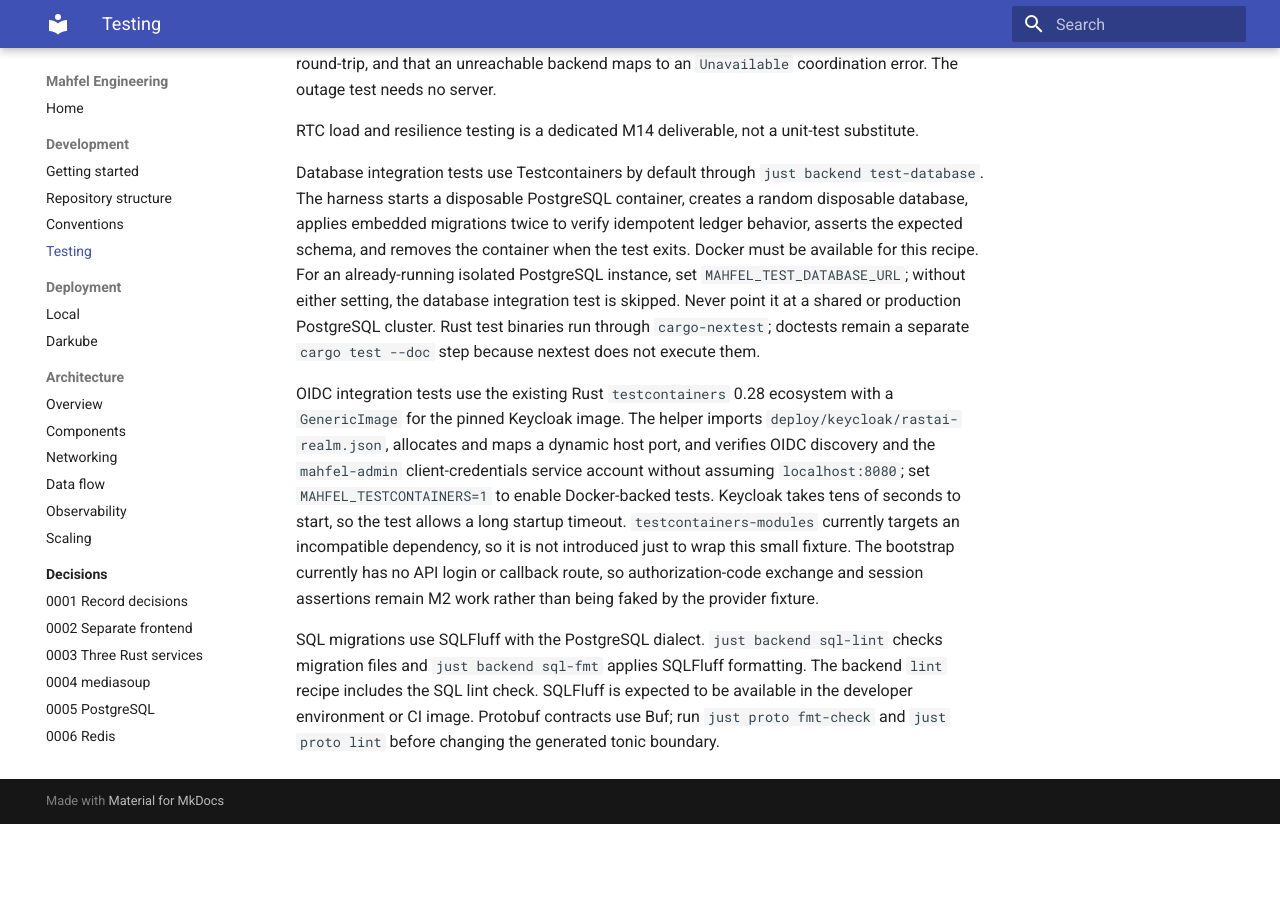
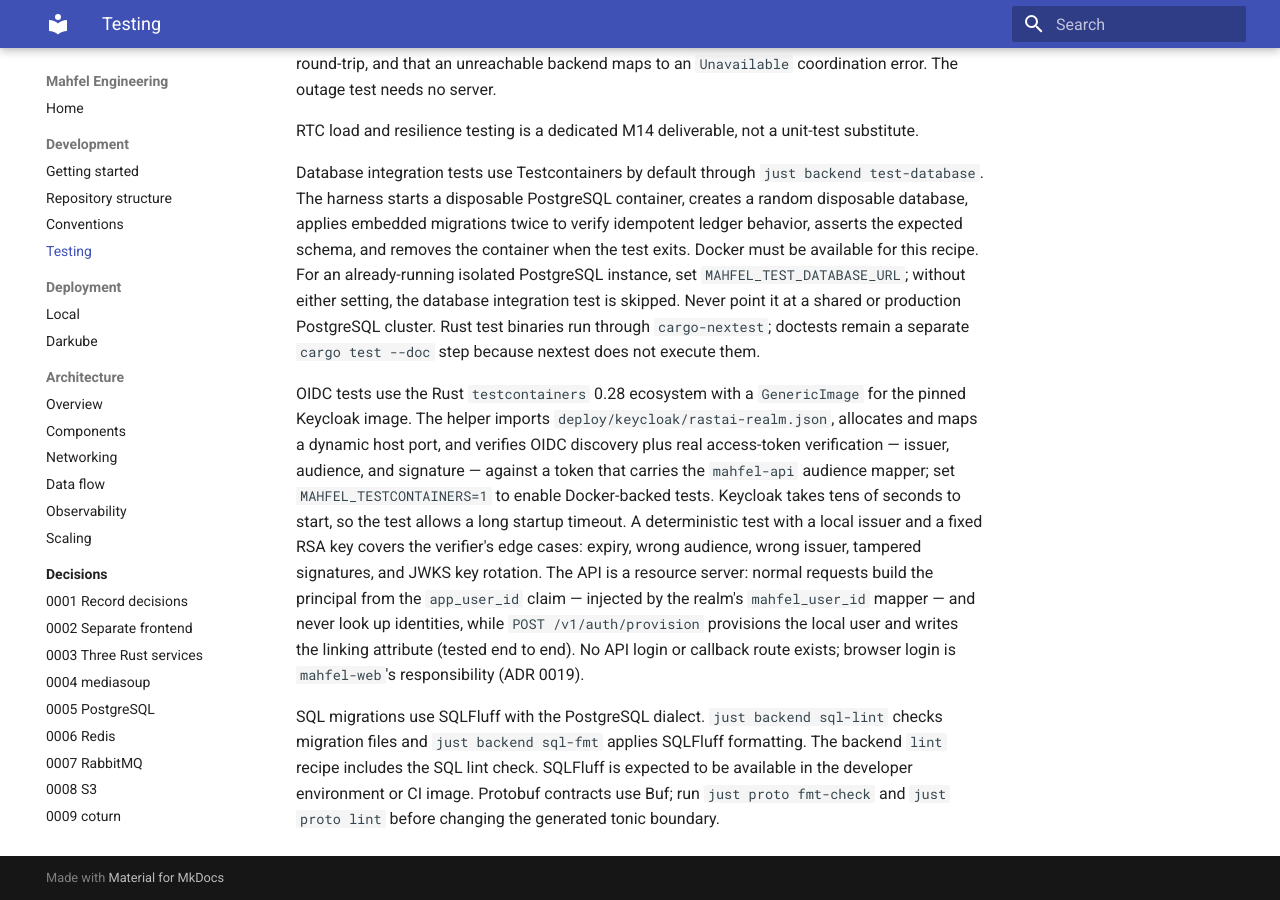
Before and after one commit to mhyrzt/mahfel, an MkDocs documentation site: the page built from docs/development/testing.md, in a window 1280 px wide and 900 px high, scrolled down 1167 px. Built offline with MkDocs 1.6.1 and Material for MkDocs 9.7.7, drawn with Linux system fonts in a browser that asks for light colours; before the commit the page ends 1991 px from its top, so only the background shows below that.

Commit message:
docs: describe LMS-style claim model and auth split
Update ADR 0019, backend AGENTS (claim-based principal, provision-only
writes), architecture components/data-flow, deployment local, and
testing docs for app_user_id mapper and deterministic verifier tests.

```diff
--- a/docs/development/testing.md
+++ b/docs/development/testing.md
@@ -61,15 +61,18 @@
 binaries run through `cargo-nextest`; doctests remain a separate `cargo test --doc` step because
 nextest does not execute them.
 
-OIDC integration tests use the existing Rust `testcontainers` 0.28 ecosystem with a `GenericImage`
-for the pinned Keycloak image. The helper imports `deploy/keycloak/rastai-realm.json`, allocates and
-maps a dynamic host port, and verifies OIDC discovery and the `mahfel-admin` client-credentials
-service account without assuming `localhost:8080`; set `MAHFEL_TESTCONTAINERS=1` to enable
-Docker-backed tests. Keycloak takes tens of seconds to start, so the test allows a long startup
-timeout. `testcontainers-modules` currently targets an incompatible dependency, so it is not
-introduced just to wrap this small fixture. The bootstrap currently has no API login or callback
-route, so authorization-code exchange and session assertions remain M2 work rather than being faked
-by the provider fixture.
+OIDC tests use the Rust `testcontainers` 0.28 ecosystem with a `GenericImage` for the pinned
+Keycloak image. The helper imports `deploy/keycloak/rastai-realm.json`, allocates and maps a dynamic
+host port, and verifies OIDC discovery plus real access-token verification — issuer, audience, and
+signature — against a token that carries the `mahfel-api` audience mapper; set
+`MAHFEL_TESTCONTAINERS=1` to enable Docker-backed tests. Keycloak takes tens of seconds to start, so
+the test allows a long startup timeout. A deterministic test with a local issuer and a fixed RSA key
+covers the verifier's edge cases: expiry, wrong audience, wrong issuer, tampered signatures, and
+JWKS key rotation. The API is a resource server: normal requests build the principal from the
+`app_user_id` claim — injected by the realm's `mahfel_user_id` mapper — and never look up identities,
+while `POST /v1/auth/provision` provisions the local user and writes the linking attribute (tested
+end to end). No API login or callback route exists; browser login is `mahfel-web`'s responsibility
+(ADR 0019).
 
 SQL migrations use SQLFluff with the PostgreSQL dialect. `just backend sql-lint` checks migration
 files and `just backend sql-fmt` applies SQLFluff formatting. The backend `lint` recipe includes the
```
Also changed, not shown: backend/AGENTS.md (+8 -3 lines), docs/adr/0019-frontend-oidc-bff.md (+8 -3 lines), docs/architecture/components.md (+7 -7 lines), docs/architecture/data-flow.md (+5 -1 lines), docs/deployment/local.md (+7 -8 lines).
